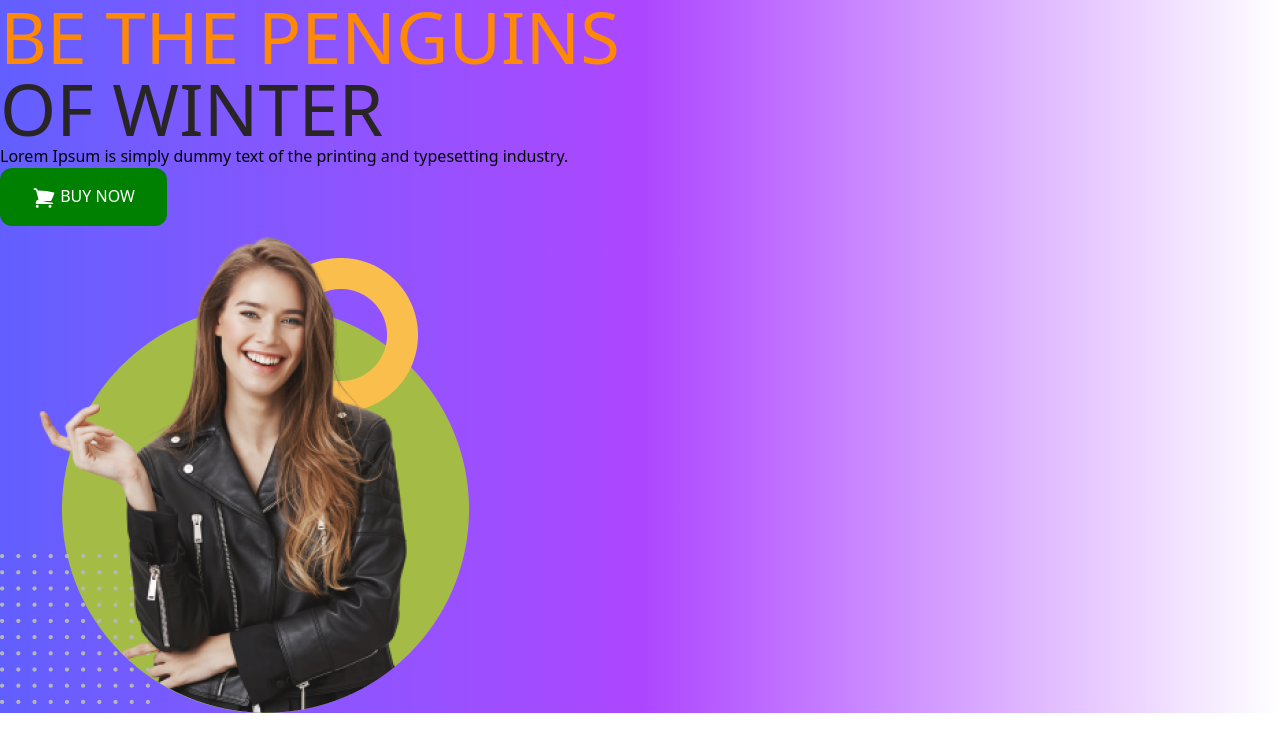
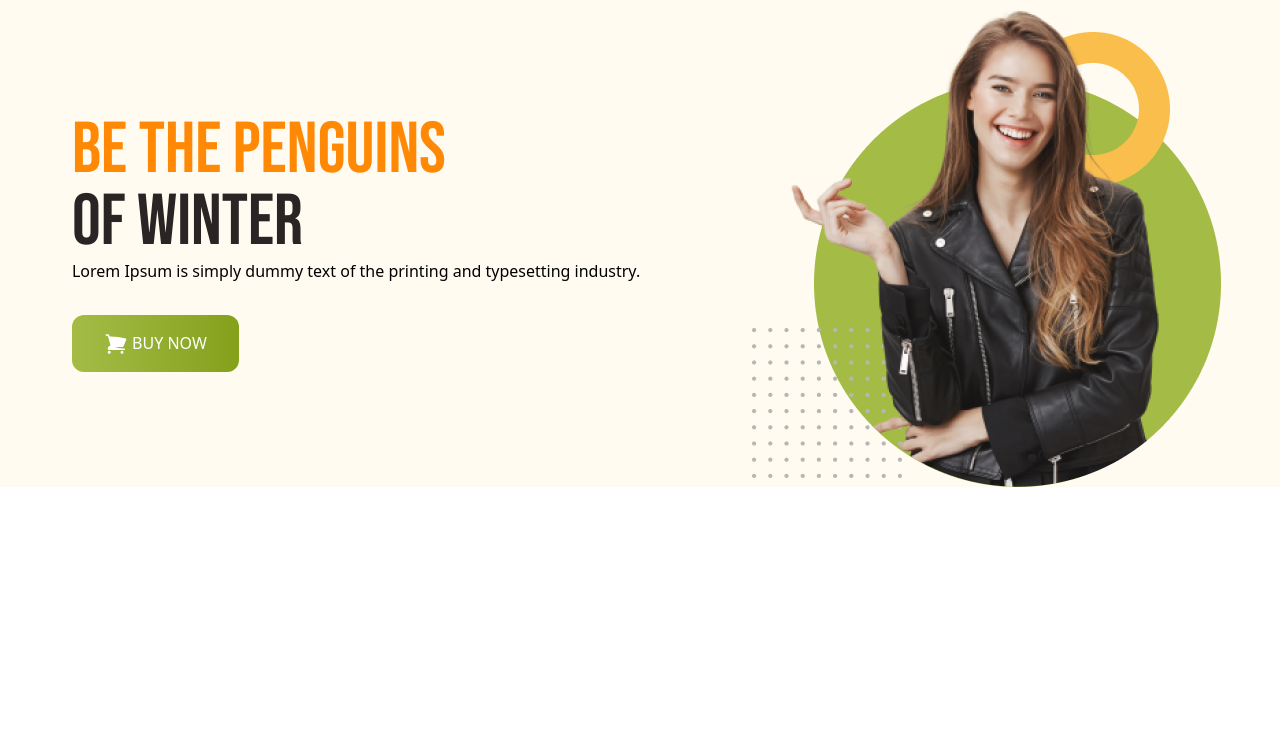
Before and after one commit to asm-ayesha/penguin-fashion-tailwind, a plain HTML site: page index.html in a window 1280 px wide. Drawn offline with nearby package versions, Linux system fonts and the light colour scheme.

Commit message:
google fonts with and setup custom card

```diff
--- a/index.html
+++ b/index.html
@@ -8,28 +8,47 @@
     <!-- tailwind link -->
     <script src="https://cdn.jsdelivr.net/npm/@tailwindcss/browser@4"></script>
     <link rel="stylesheet" href="style.css">
+<!-- google fonts -->
+    <link rel="preconnect" href="https://fonts.googleapis.com">
+<link rel="preconnect" href="https://fonts.gstatic.com" crossorigin>
+<link href="https://fonts.googleapis.com/css2?family=Bebas+Neue&family=Roboto:ital,wght@0,100..900;1,100..900&display=swap" rel="stylesheet">
+
+
+<style>
+    .font-bebas-neue {
+  font-family: "Bebas Neue", sans-serif;
+}
+
+.font-roboto {
+  font-family: "Roboto", sans-serif;
+
+}
+</style>
 </head>
 
 <body>
-    <header class="bg-gradient-to-r from-indigo-500 via-purple-500">
+    <header class="bg-[#FFFBF0] pl-4">
         <!-- navber start -->
         <nav>
 
         </nav>
 
         <!-- banner section started-->
-        <section>
+        <section class="md:flex md:items-center md:justify-around">
             <div>
-                <h1 class="text-7xl uppercase
-"><span class="text-orange-400">Be the Penguins</span>
-<br>
-<span class="text-stone-800">of Winter</span>
-</h1>
-                <p>Lorem Ipsum is simply dummy text of the printing and typesetting industry.</p>
-                <button class="bg-(--btn-color) px-8 py-4 rounded-xl font-medium text-white ">
-                    <svg xmlns="http://www.w3.org/2000/svg" fill="white" viewBox="0 0 24 24" stroke-width="1.5" stroke="currentColor" class="size-6 text-white inline">
-  <path stroke-linecap="round" stroke-linejoin="round" d="M2.25 3h1.386c.51 0 .955.343 1.087.835l.383 1.437M7.5 14.25a3 3 0 0 0-3 3h15.75m-12.75-3h11.218c1.121-2.3 2.1-4.684 2.924-7.138a60.114 60.114 0 0 0-16.536-1.84M7.5 14.25 5.106 5.272M6 20.25a.75.75 0 1 1-1.5 0 .75.75 0 0 1 1.5 0Zm12.75 0a.75.75 0 1 1-1.5 0 .75.75 0 0 1 1.5 0Z" />
-</svg>
+                <h1 class="text-7xl uppercase font-bebas-neue
+                "><span class="text-orange-400">Be the Penguins</span>
+                    <br>
+                    <span class="text-stone-800">of Winter</span>
+                </h1>
+                <p class="mb-8">Lorem Ipsum is simply dummy text of the printing and typesetting industry.</p>
+                <button
+                    class="bg-(--btn-color) px-8 py-4 rounded-xl font-medium text-white bg-linear-to-r from-[#A4BC46] to-[#85A019]">
+                    <svg xmlns="http://www.w3.org/2000/svg" fill="white" viewBox="0 0 24 24" stroke-width="1.5"
+                        stroke="currentColor" class="size-6 text-white inline">
+                        <path stroke-linecap="round" stroke-linejoin="round"
+                            d="M2.25 3h1.386c.51 0 .955.343 1.087.835l.383 1.437M7.5 14.25a3 3 0 0 0-3 3h15.75m-12.75-3h11.218c1.121-2.3 2.1-4.684 2.924-7.138a60.114 60.114 0 0 0-16.536-1.84M7.5 14.25 5.106 5.272M6 20.25a.75.75 0 1 1-1.5 0 .75.75 0 0 1 1.5 0Zm12.75 0a.75.75 0 1 1-1.5 0 .75.75 0 0 1 1.5 0Z" />
+                    </svg>
 
                     BUY NOW</button>
             </div>
@@ -41,7 +60,10 @@
     </header>
 
     <main>
+        <!-- woman jacket section -->
+         <section>
 
+         </section>
     </main>
 
     <footer>
```
